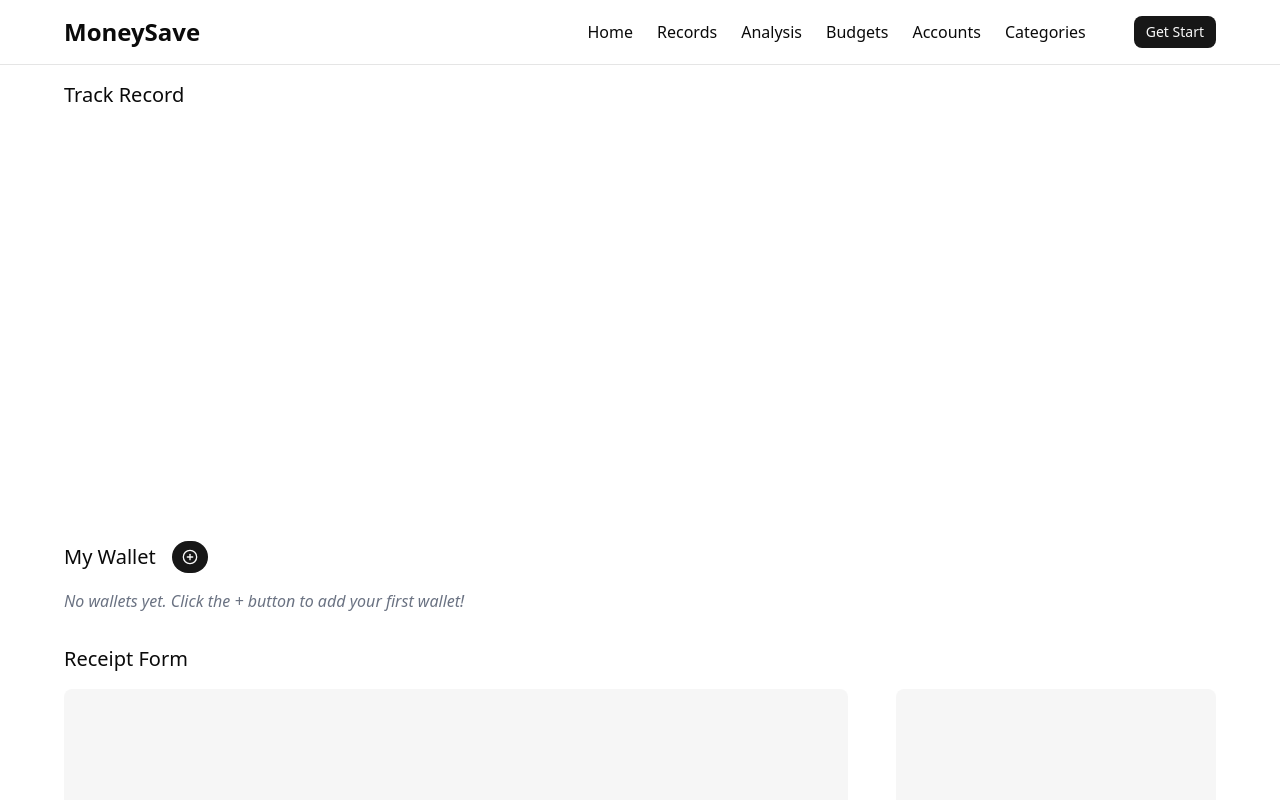
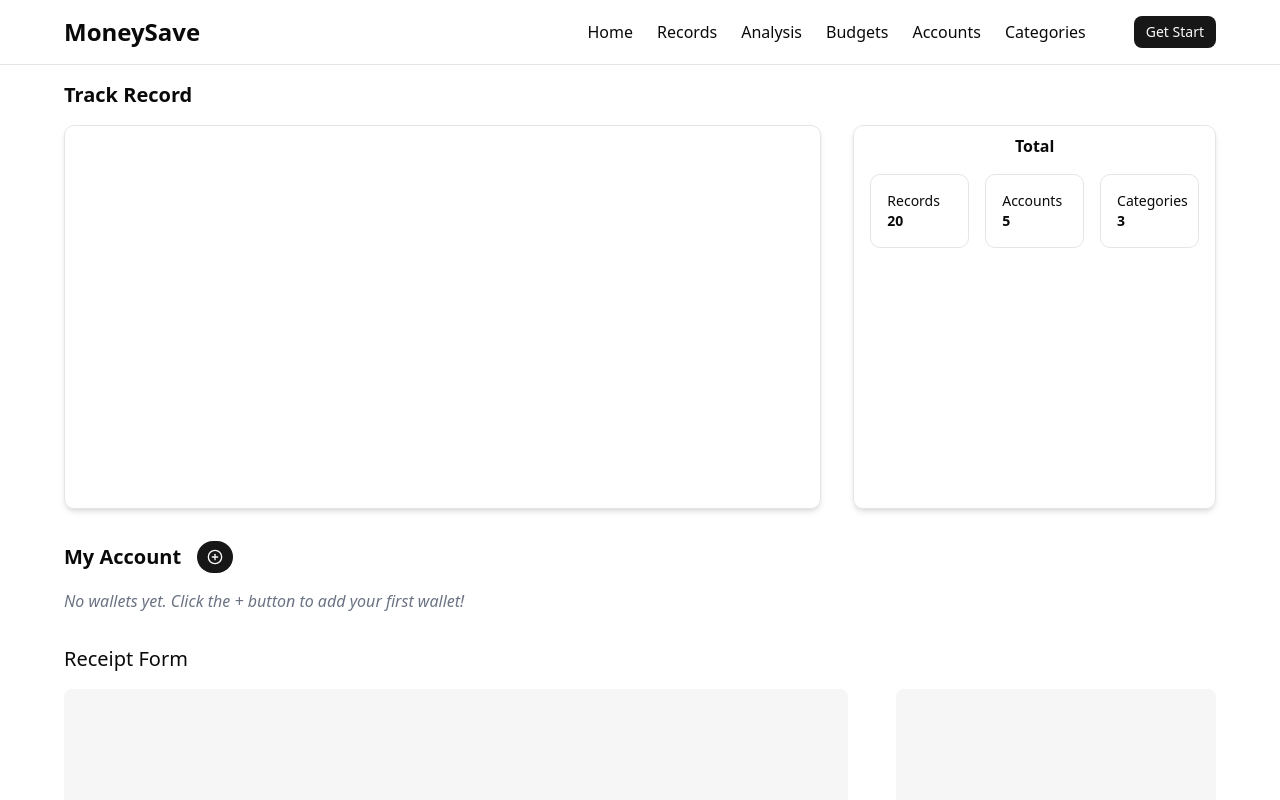
Before and after one commit to LawrenceJeremy/moneysave, a Next.js app: page / in a window 1280 px wide. Shown: the top 800 px of the page. Built offline with nearby package versions, Linux system fonts and the light colour scheme.

Commit message:
track record layout UI

```diff
--- a/app/page.tsx
+++ b/app/page.tsx
@@ -73,15 +73,40 @@ export default function page() {
     <div>
       {/* Record Track */}
       <div className="mb-8 space-y-4">
-        <h2 className="text-xl">Track Record</h2>
-        <div className="w-6xl h-96 space-y-8">
-          {formWallet.map((wallet) => (
-            <div key={wallet.id} className="w-64 h-32 border rounded-2xl p-4">
-              <h3>{wallet.name}</h3>
-              <span>{wallet.amount}</span>
-              <p>{wallet.due_date}</p>
+        <h2 className="text-xl font-semibold">Track Record</h2>
+        <div className="grid grid-cols-3 h-96 gap-8 rounded-2xl ">
+          {/* left side */}
+          <div
+            className="col-span-2 h-full overflow-y-auto
+                flex flex-wrap items-start content-start gap-4 p-4 border shadow-md rounded-lg"
+          >
+            {formWallet.map((wallet) => (
+              <div key={wallet.id} className="shadow-sm border rounded-md p-4">
+                <h3 className="font-semibold text-lg">{wallet.name}</h3>
+                <span className="text-sm font-black">{wallet.amount}</span>
+                <p className="text-xs">{wallet.due_date}</p>
+              </div>
+            ))}
+          </div>
+
+          {/* right side */}
+          <div className="col-span-1 border shadow-md rounded-lg">
+            <h1 className="text-center mt-2 font-semibold">Total</h1>
+            <div className="grid grid-cols-3 text-sm max-w-full overflow-x-auto m-4 gap-4 w-auto h-auto ">
+              <div className="p-4 border rounded-lg">
+                <h3>Records</h3>
+                <span className="font-bold">20</span>
+              </div>
+              <div className="p-4 border rounded-lg">
+                <h3>Accounts</h3>
+                <span className="font-bold">5</span>
+              </div>
+              <div className="p-4 border rounded-lg">
+                <h3>Categories</h3>
+                <span className="font-bold">3</span>
+              </div>
             </div>
-          ))}
+          </div>
         </div>
       </div>
 
@@ -128,7 +153,7 @@ export default function page() {
       {/* Budgets */}
       <div className="mb-8 space-y-4">
         <div className="flex gap-4 items-center">
-          <h2 className="text-xl">My Wallet</h2>
+          <h2 className="text-xl font-semibold">My Account</h2>
           <Button
             size="sm"
             className="rounded-full"
@@ -198,7 +223,9 @@ export default function page() {
                 required
               />
               <DialogFooter>
-                <Button type="submit" className="w-full">Save</Button>
+                <Button type="submit" className="w-full">
+                  Save
+                </Button>
               </DialogFooter>
             </form>
           </DialogContent>
@@ -241,7 +268,9 @@ export default function page() {
                 className="border rounded p-2"
               />
               <DialogFooter>
-                <Button type="submit" className="w-full">Save</Button>
+                <Button type="submit" className="w-full">
+                  Save
+                </Button>
               </DialogFooter>
             </form>
           </DialogContent>
```
